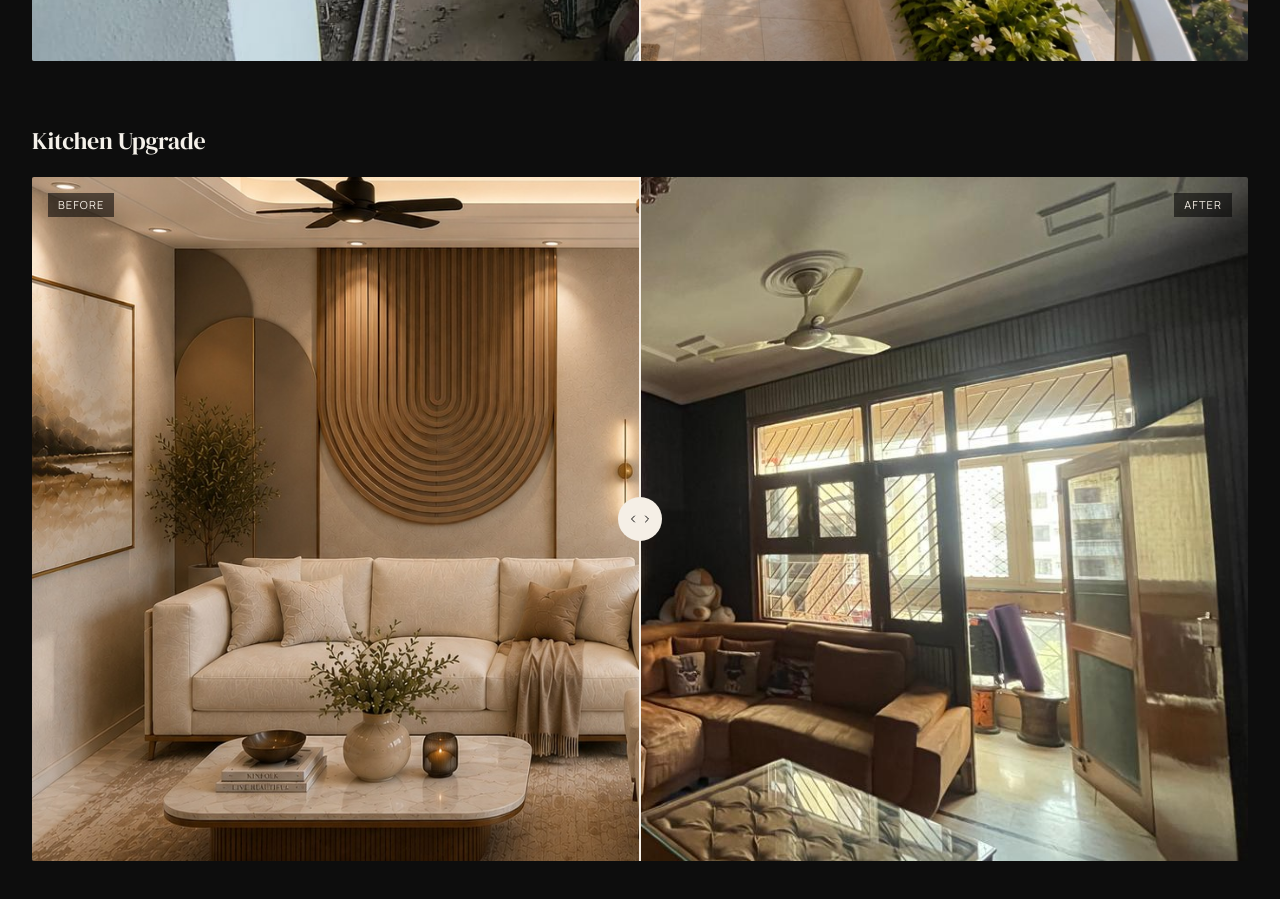
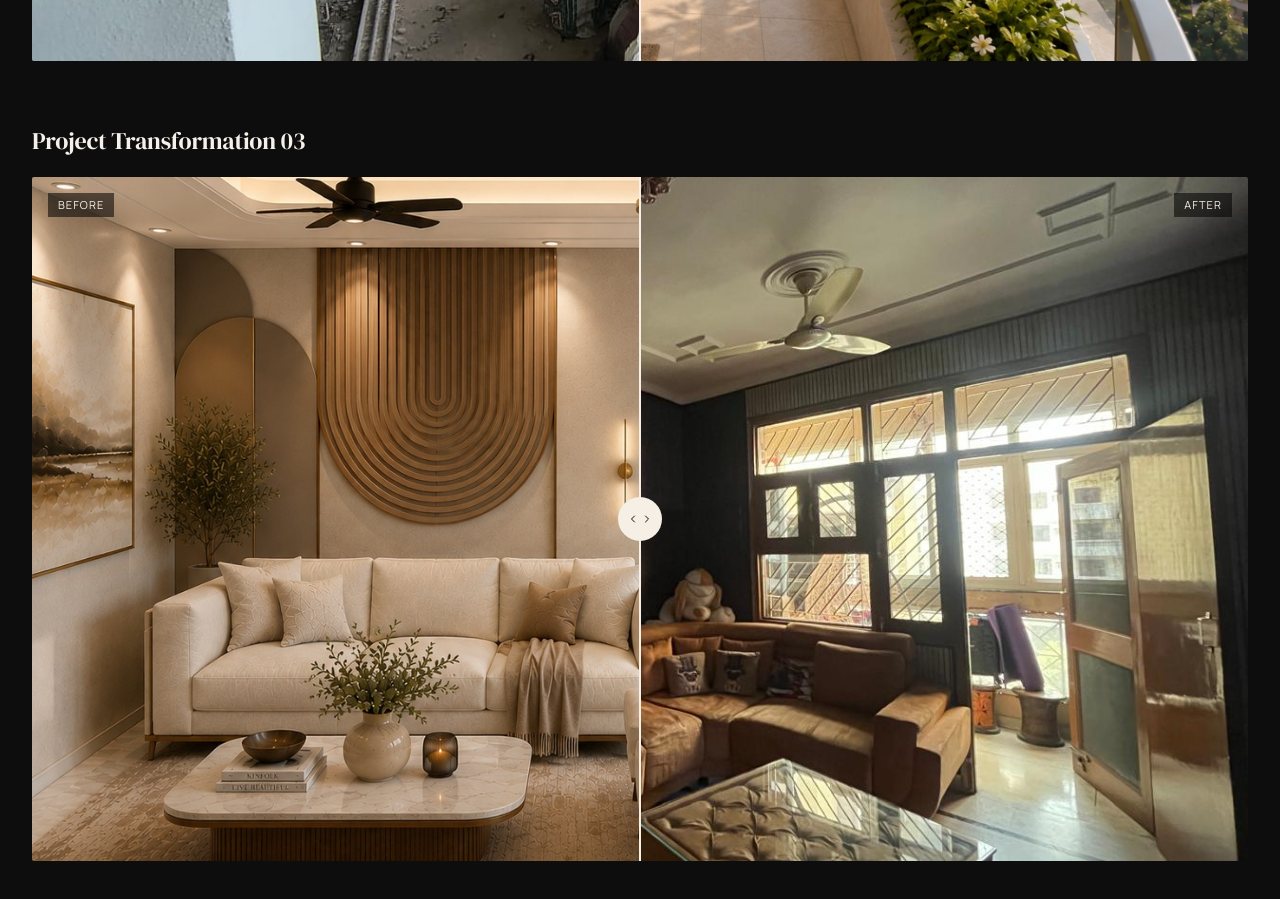
Before and after one commit to fahadkhan64525-dotcom/Elevio, a Next.js app: page / in a window 1280 px wide. Shown: the part 8660-9559 px from the top of the page. Built offline with nearby package versions, Linux system fonts and the light colour scheme.

Commit message:
Rename project title from 'Kitchen Upgrade' to 'Project Transformation 03'

```diff
--- a/src/data/services.ts
+++ b/src/data/services.ts
@@ -95,7 +95,7 @@ export const beforeAfterData = [
     after: "/images/projects/IMG-20260915-WA0007.jpg",
   },
   {
-    title: "Kitchen Upgrade",
+    title: "Project Transformation 03",
     before:
       "/images/projects/lodyBefore.jpg",
     after:
```
